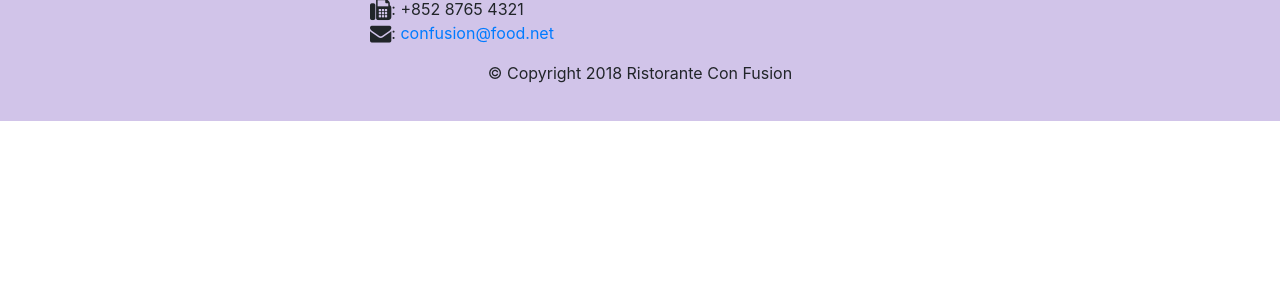
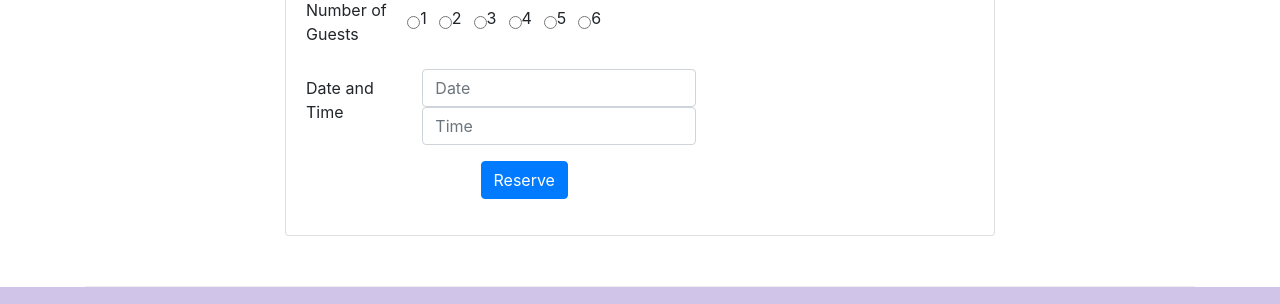
Before and after one commit to Talon-Dechert/Bootstrap, a website: page conFusion/index.html in a window 1280 px wide. Shown: the part 1685-1989 px from the top of the page. Before the commit the page ends 1806 px from the top, so only its background shows below. Drawn offline with nearby package versions, Linux system fonts and the light colour scheme.

Commit message:
Added Reservation Form and Buffet media

```diff
--- a/conFusion/index.html
+++ b/conFusion/index.html
@@ -40,8 +40,13 @@
                     <h1>Ristorante con Fusion</h1>
                     <p>We take inspiration from the World's best cuisines, and create a unique fusion experience. Our lipsmacking creations will tickle your culinary senses!</p>
                 </div>
+                <div class="col-12 col-sm-3 align-self-center">
+                    <img src="img/logo.png" class="img-fluid">
+                </div>
                 <div class="col-12 col-sm align-self-center">
-                    <img src="img/logo.png" class="img-fluid">
+                    <a href="#reserve" class="btn btn-warning btn-sm btn-block" style="color:black">
+                        Reserve Table
+                    </a>
                 </div>
             </div>
         </div>
@@ -69,8 +74,13 @@
                 <h3>This Month's Promotions</h3>
             </div>
             <div class="col col-sm col-md">
-                <h2>Weekend Grand Buffet</h2>
-                <p class="d-none d-sm-block">Featuring mouthwatering combinations with a choice of five different salads, six enticing appetizers, six main entrees and five choicest desserts. Free flowing bubbly and soft drinks. All for just $19.99 per person </p>
+                <div class="media">
+                    <div class="media-body">
+                        <h2 class="mt-0">Weekend Grand Buffet <span class="badge badge-danger">NEW</span></h2>
+                        <p class="d-none d-sm-block">Featuring mouthwatering combinations with a choice of five different salads, six enticing appetizers, six main entrees and five choicest desserts. Free flowing bubbly and soft drinks. All for just $19.99 per person </p>
+                    </div>
+                    <img class="d-flex mr-3 img-thumbnail align-self-center" src="img/buffet.png" alt="buffet">
+                </div>
             </div>
         </div>
 
@@ -85,6 +95,61 @@
                         <h2>Alberto Somayya</h2>
                         <h4>Executive Chef</h4>
                         <p class="d-none d-sm-block">Award winning three-star Michelin chef with wide International experience having worked closely with whos-who in the culinary world, he specializes in creating mouthwatering Indo-Italian fusion experiences. </p>
+                    </div>
+                </div>
+            </div>
+        </div>
+
+        <div class="row row-content" id="reserve">
+            <div class="col-12 col-md-8 offset-md-2">
+                <div class="card">
+                    <div class="card-header text-white bg-warning">
+                        <h2>Reserve a Table</h2>
+                    </div>
+                    <div class="card-body">
+                        <form>
+                            <div class="form-group row">
+                                <label for="guests" class="col-md-2 col-form-label">Number of Guests</label>
+                                <div class="form-check form-check-inline offset-1 offset-md-0">
+                                    <input type="radio" id="guests1" name="guests" value="1">
+                                    <label for="guests1">1</label>
+                                </div>
+                                <div class="form-check form-check-inline">
+                                    <input type="radio" id="guests2" name="guests" value="2">
+                                    <label for="guests2">2</label>
+                                </div>
+                                <div class="form-check form-check-inline">
+                                    <input type="radio" id="guests3" name="guests" value="3">
+                                    <label for="guests3">3</label>
+                                </div>
+                                <div class="form-check form-check-inline">
+                                    <input type="radio" id="guests4" name="guests" value="4">
+                                    <label for="guests4">4</label>
+                                </div>
+                                <div class="form-check form-check-inline">
+                                    <input type="radio" id="guests5" name="guests" value="5">
+                                    <label for="guests5">5</label>
+                                </div>
+                                <div class="form-check form-check-inline">
+                                    <input type="radio" id="guests6" name="guests" value="6">
+                                    <label for="guests6">6</label>
+                                </div>
+                            </div>
+                            <div class="form-group row">
+                                <label for="datetime" class="col-md-2 col-form-label">Date and Time</label>
+                                <div class="form-inline col-md">
+                                    <input type="text" id="date" name="datetime" placeholder="Date" class="form-control mr-md-2">
+                                    <input type="text" id="time" name="datetime" placeholder="Time" class="form-control">
+                                </div>
+                            </div>
+                            <div class="form-group row">
+                                <div class="offset-md-3 col-md-10">
+                                    <button type="submit" class="btn btn-primary">
+                                        Reserve
+                                    </button>
+                                </div>
+                            </div>
+                        </form>
                     </div>
                 </div>
             </div>
```
